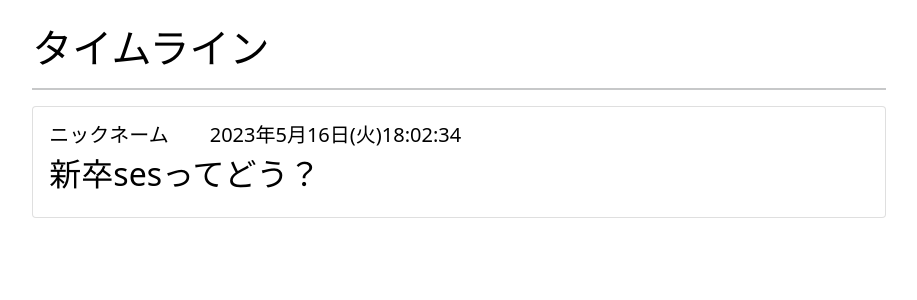
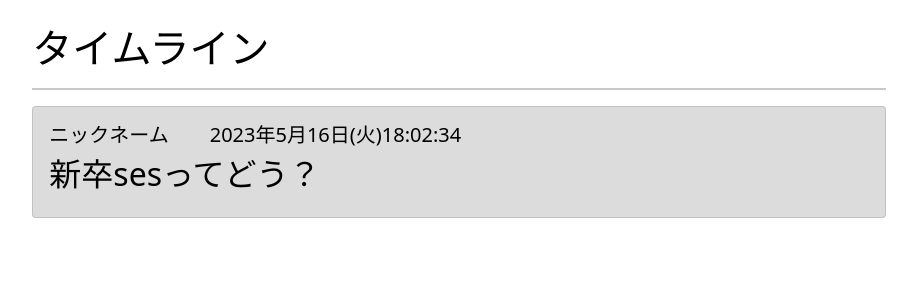
Before and after one commit to Kyospla/abcc_system_sd3e_grpA, a PHP site: the page made by 04_ソースコード/トップ画面/top.html in a window 1280 px wide. Shown: the part 62-362 px from the top of the page, without its empty margins (181-1098 px from the left). Run offline with PHP 8.4, Linux system fonts and the light colour scheme.

Commit message:
トップ画面のcss
タイトル名を一行目のみ表示
それ以降は...と表示するようにしました。

```diff
--- a/04_ソースコード/トップ画面/css/style.css
+++ b/04_ソースコード/トップ画面/css/style.css
@@ -34,3 +34,13 @@
   .text{
      background-color: #ffffff;
   }
+
+  .card-title{
+    overflow: hidden;
+    text-overflow: ellipsis;
+    white-space: nowrap;
+  }
+
+  .card{
+    background-color: #dcdcdc;
+  }
```
